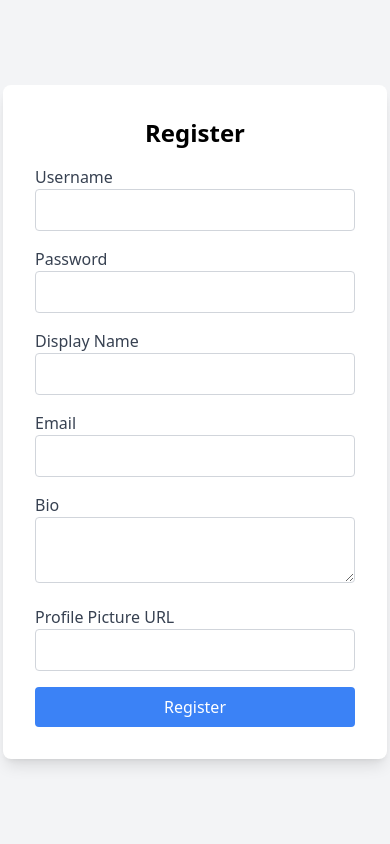
After one commit to eRobda/php-project, a PHP site: page /register.php in a window 390 px wide. The commit adds this page. Run offline with PHP 8.4, Linux system fonts and the light colour scheme; some libraries are stand-ins or nearby versions.

Commit message:
crazy hamburger

```diff
--- a/backend/database.php
+++ b/backend/database.php
@@ -66,5 +66,17 @@ function login($username, $password) {
         return null; // No match found
     }
 }
+function register($username, $password, $display_name, $bio, $pfp) {
+    $db = Database::getInstance();
+
+    $username = $db->escape($username);
+    $password = $db->escape($password);
+    $display_name = $db->escape($display_name);
+    $bio = $db->escape($bio);
+    $pfp = $db->escape($pfp);
+
+    $sql = "INSERT INTO users (username, password, display_name, bio, pfp) VALUES ('$username', '$password', '$display_name', '$bio', '$pfp')";
+    $db->query($sql);
+}
 
 ?>
--- a/my-profile.php
+++ b/my-profile.php
@@ -20,8 +20,10 @@ $user_object = $_SESSION['user'];
 </head>
 
 <body class="flex w-dvw">
-    <div class="w-1/6 h-screen outline outline-1 outline-gray-400">
-
+    <div class="w-1/6 h-screen outline outline-1 outline-gray-400 flex flex-col items-center py-20">
+        <span class="text-xl">Phpgram</span>
+        <a class="mt-10" href="feed.php">Home</a>
+        <a class="mt-10" href="my-profile.php">Profil</a>
     </div>
     <div class="w-5/6 flex flex-col items-center">
             <div class="flex items-center w-2/5 mt-20 gap-20">
--- /dev/null
+++ b/register.php
@@ -0,0 +1,69 @@
+<!DOCTYPE html>
+<html lang="en">
+<head>
+    <meta charset="UTF-8">
+    <meta name="viewport" content="width=device-width, initial-scale=1.0">
+    <title>Register</title>
+    <script src="https://cdn.tailwindcss.com"></script>
+</head>
+<body class="bg-gray-100 flex items-center justify-center h-screen">
+    <div class="bg-white shadow-lg rounded-lg p-8 w-96">
+        <h1 class="text-2xl font-bold mb-4 text-center">Register</h1>
+
+        <?php
+        include "./backend/database.php";
+
+        if ($_SERVER['REQUEST_METHOD'] === 'POST') {
+            $username = $_POST['username'];
+            $password = $_POST['password'];
+            $display_name = $_POST['display_name'];
+            $email = $_POST['email'];
+            $bio = $_POST['bio'];
+            $pfp = $_POST['pfp'];
+
+            // Validate email
+            if (!filter_var($email, FILTER_VALIDATE_EMAIL)) {
+                echo '<div class="bg-red-100 text-red-700 p-4 rounded mb-4">Invalid email address. Please try again.</div>';
+            } else {
+                $db = Database::getInstance();
+                $success = $db->register($username, $password, $display_name, $email, $bio, $pfp);
+
+                if ($success) {
+                    echo '<div class="bg-green-100 text-green-700 p-4 rounded mb-4">Registration successful!</div>';
+                } else {
+                    echo '<div class="bg-red-100 text-red-700 p-4 rounded mb-4">Registration failed. Please try again.</div>';
+                }
+            }
+        }
+        ?>
+
+        <form method="POST" class="space-y-4">
+            <div>
+                <label for="username" class="block text-gray-700">Username</label>
+                <input type="text" id="username" name="username" class="w-full border border-gray-300 rounded px-3 py-2" required>
+            </div>
+            <div>
+                <label for="password" class="block text-gray-700">Password</label>
+                <input type="password" id="password" name="password" class="w-full border border-gray-300 rounded px-3 py-2" required>
+            </div>
+            <div>
+                <label for="display_name" class="block text-gray-700">Display Name</label>
+                <input type="text" id="display_name" name="display_name" class="w-full border border-gray-300 rounded px-3 py-2">
+            </div>
+            <div>
+                <label for="email" class="block text-gray-700">Email</label>
+                <input type="email" id="email" name="email" class="w-full border border-gray-300 rounded px-3 py-2" required>
+            </div>
+            <div>
+                <label for="bio" class="block text-gray-700">Bio</label>
+                <textarea id="bio" name="bio" class="w-full border border-gray-300 rounded px-3 py-2"></textarea>
+            </div>
+            <div>
+                <label for="pfp" class="block text-gray-700">Profile Picture URL</label>
+                <input type="text" id="pfp" name="pfp" class="w-full border border-gray-300 rounded px-3 py-2">
+            </div>
+            <button type="submit" class="w-full bg-blue-500 text-white py-2 rounded">Register</button>
+        </form>
+    </div>
+</body>
+</html>
```
Also changed, not shown: feed.php (+9 -5 lines), index.php (+24 -14 lines).
